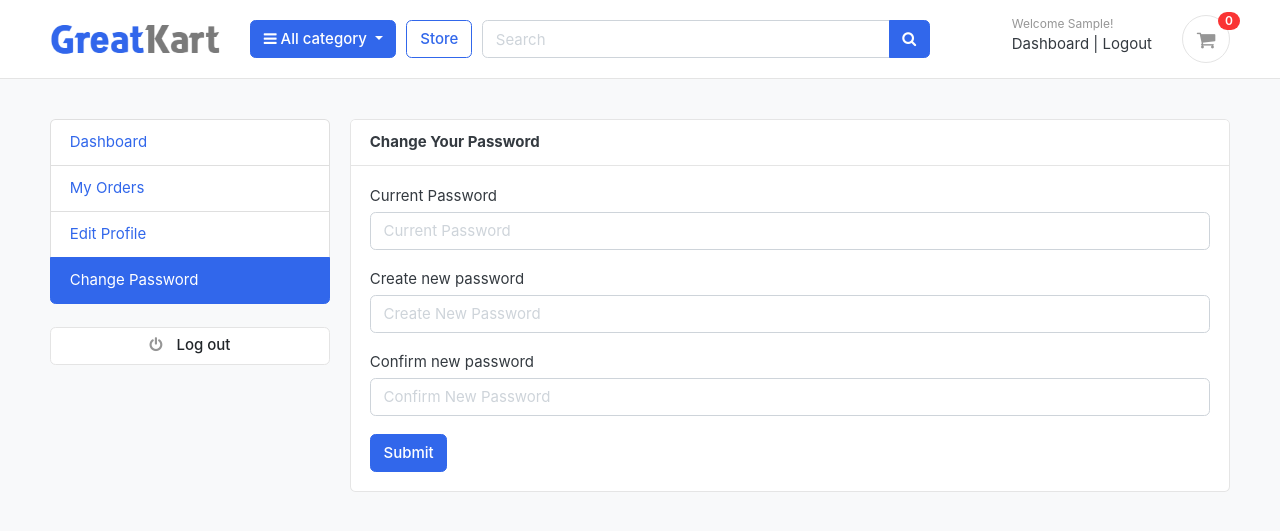
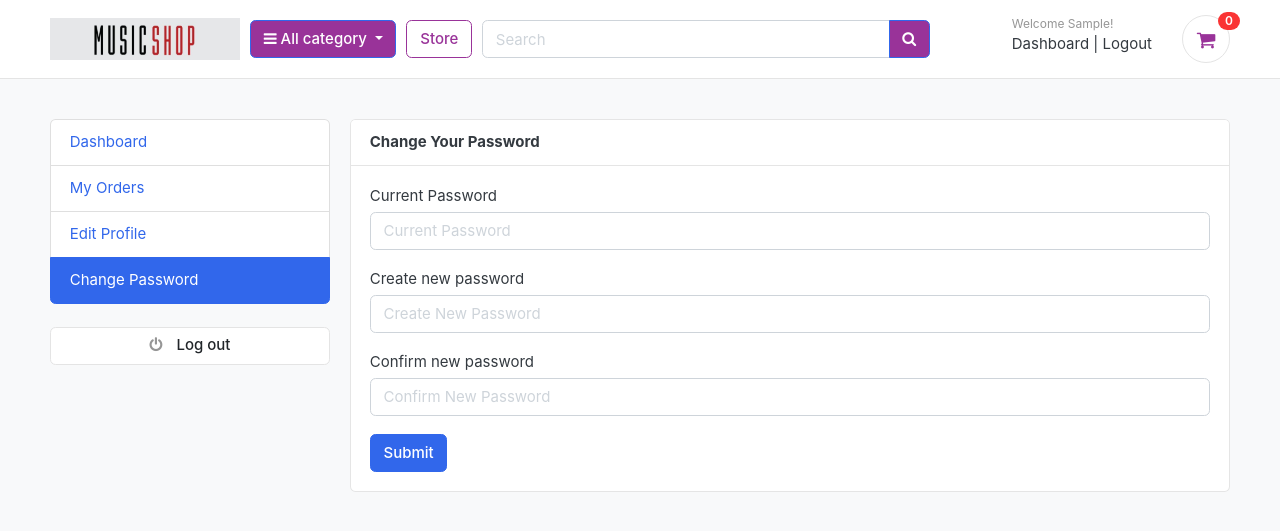
Before and after one commit to Adij25/EcommerceWebsite-Django, a Django app: page /accounts/change_password/ in a window 1280 px wide. Shown: the top 531 px of the page. Run offline with Django 3.2, Linux system fonts and the light colour scheme; the visitor is signed in with stand-in values (Sample User, id 1); data that the repository does not hold is empty; some libraries are stand-ins or nearby versions; some web fonts are replaced.

Commit message:
css changes in navbar

```diff
--- a/templates/includes/navbar.html
+++ b/templates/includes/navbar.html
@@ -10,12 +10,12 @@
 <div class="row align-items-center">
   <div class="col-lg-2 col-md-3 col-6">
     <a href="{% url 'home' %}" class="brand-wrap">
-      <img class="logo" src="{% static './images/logo.png' %}"/>
+      <img class="logo" src="{% static '../../../../static/images/logo3.png' %}" height="190px" width="190px" alt=""/>
     </a> <!-- brand-wrap.// -->
   </div>
   <div class="col-lg col-sm col-md col-6 flex-grow-0">
     <div class="category-wrap dropdown d-inline-block float-right">
-      <button type="button" class="btn btn-primary dropdown-toggle" data-toggle="dropdown">
+      <button type="button" style="color: #ffffff; background-color: #993399;" class="btn btn-primary dropdown-toggle" data-toggle="dropdown">
         <i class="fa fa-bars"></i> All category
       </button>
       <div class="dropdown-menu">
@@ -26,14 +26,14 @@
       </div>
     </div>  <!-- category-wrap.// -->
   </div> <!-- col.// -->
-  <a href="{% url 'store' %}" class="btn btn-outline-primary">Store</a>
+  <a href="{% url 'store' %}" class="btn btn-outline-primary" style="border-color: #993399; color: #993399;">Store</a>
   <div class="col-lg  col-md-6 col-sm-12 col">
     <form action="{% url 'search' %}" class="search" method='GET'>
       <div class="input-group w-100">
           <input type="text" class="form-control" style="width:60%;" placeholder="Search" name="keyword" required>
 
           <div class="input-group-append">
-            <button class="btn btn-primary" type="submit">
+            <button class="btn btn-primary" style="color: #ffffff; background-color: #993399;" type="submit">
               <i class="fa fa-search"></i>
             </button>
           </div>
@@ -46,8 +46,8 @@
           <div class="widget-header">
             <small class="title text-muted">Welcome guest!</small>
             <div>
-              <a href="{% url 'login' %}">Sign in</a> <span class="dark-transp"> | </span>
-              <a href="{% url 'register' %}"> Register</a>
+              <a href="{% url 'login' %}" onMouseOver="this.style.color='#993399'" onMouseOut="this.style.color='#000000'">Sign in</a> <span class="dark-transp"> | </span>
+              <a href="{% url 'register' %}" onMouseOver="this.style.color='#993399'" onMouseOut="this.style.color='#000000'"> Register</a>
             </div>
           </div>
           {% else %}
@@ -60,7 +60,7 @@
           </div>
           {% endif %}
           <a href="{% url 'cart' %}" class="widget-header pl-3 ml-3">
-            <div class="icon icon-sm rounded-circle border"><i class="fa fa-shopping-cart"></i></div>
+            <div class="icon icon-sm rounded-circle border"><i class="fa fa-shopping-cart" style="color: #993399;"></i></div>
             <span class="badge badge-pill badge-danger notify">{{cart_count}}</span>
           </a>
 
```
